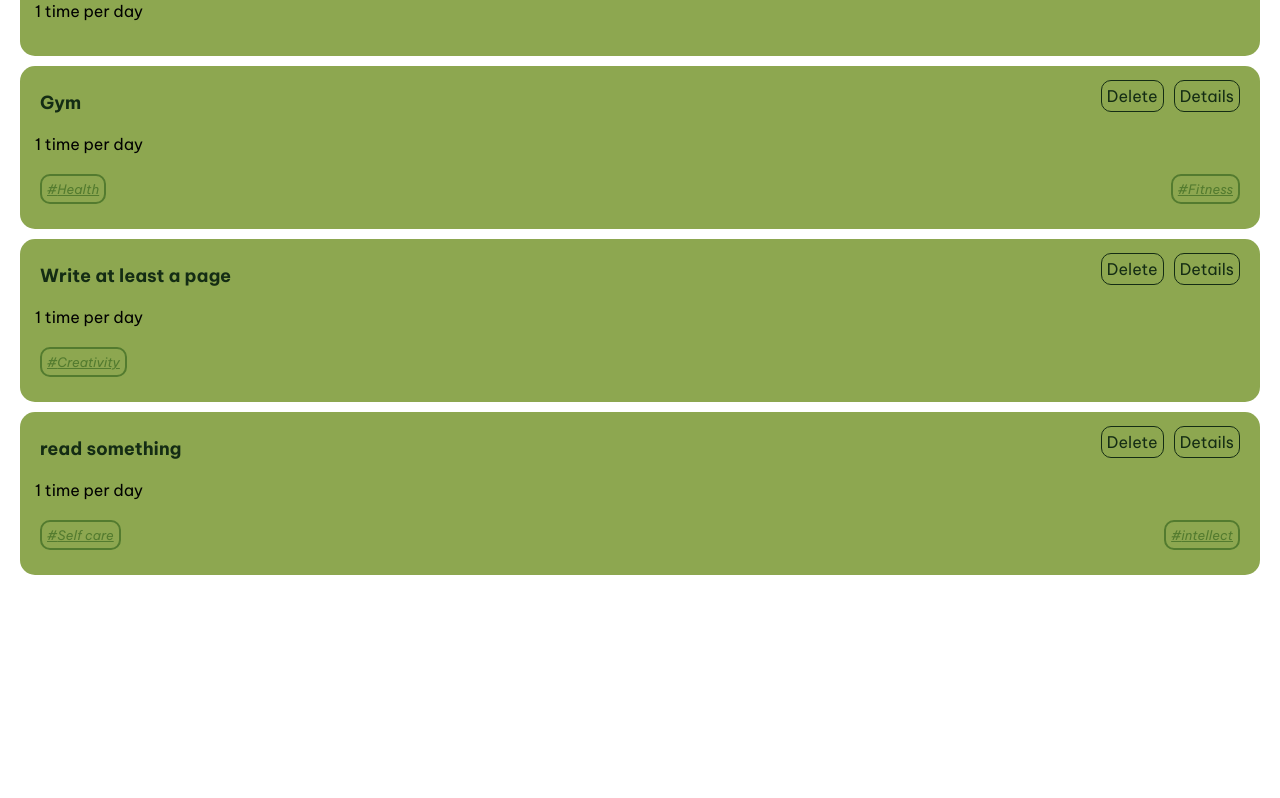
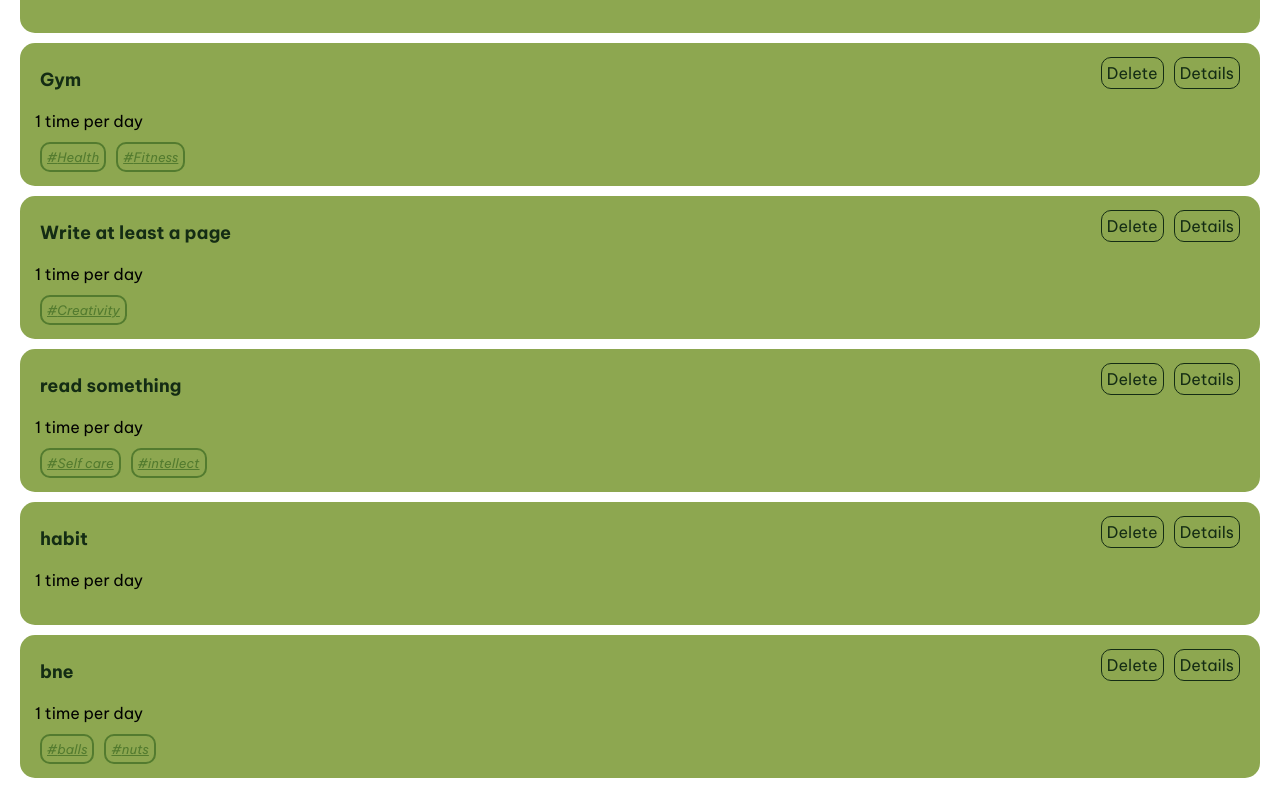
Before and after one commit to kandriam/habbit-prototype, an Angular app: page / in a window 1280 px wide. Shown: the part 955-1753 px from the top of the page. Before the commit the page ends 1550 px from the top, so only its background shows below. Built offline with nearby package versions, Linux system fonts and the light colour scheme; data requests are answered from the project's data file.

Commit message:
habit stuff
I thhink createTask only works like half of the time.

```diff
--- a/db.json
+++ b/db.json
@@ -78,6 +78,30 @@
         "Self care",
         "intellect"
       ]
+    },
+    {
+      "id": "7",
+      "name": "habit",
+      "timesperinstance": 1,
+      "frequency": "daily",
+      "description": [
+        "habrts"
+      ],
+      "tags": []
+    },
+    {
+      "id": "8",
+      "name": "bne",
+      "timesperinstance": 1,
+      "frequency": "daily",
+      "description": [
+        "balls",
+        "nuts"
+      ],
+      "tags": [
+        "balls",
+        "nuts"
+      ]
     }
   ]
 }
--- a/src/app/habit/habit.css
+++ b/src/app/habit/habit.css
@@ -18,6 +18,10 @@
   justify-content: space-between;
 }
 
+.tag-section {
+  margin-block: 5px;
+  padding: 5px;
+}
 .habit-tags {
   padding: 5px 5px 5px 5px;
   margin: 5px;
--- a/src/app/habit/habit.ts
+++ b/src/app/habit/habit.ts
@@ -23,7 +23,7 @@ import { HabitService } from '../habit.service';
           <p> {{ habit().timesperinstance }} times per day </p>
         }
       </div>
-      <div class="thumbnail-section">
+      <div class="tag-section">
       @for(tag of habit().tags; track $index) {
         <a class="habit-tags" (click)="searchByTag(tag)" >{{ tag }}</a>
       }
--- a/src/app/home/home.ts
+++ b/src/app/home/home.ts
@@ -33,7 +33,7 @@ import { FormControl, FormGroup, ReactiveFormsModule } from '@angular/forms';
             <label for="habit-tags">Tags (separated by commas):</label>
             <input type="text" name="habit-tags" placeholder="Tags (separated by commas)" formControlName="tags" autocomplete="off">
           </div>
-            <a class="primary" type="submit">Add Habit</a>
+          <button class="primary" type="submit">Add Habit</button>
         </div>
       </form>
 
```
Lines whose indentation alone changed are shown as unchanged.
